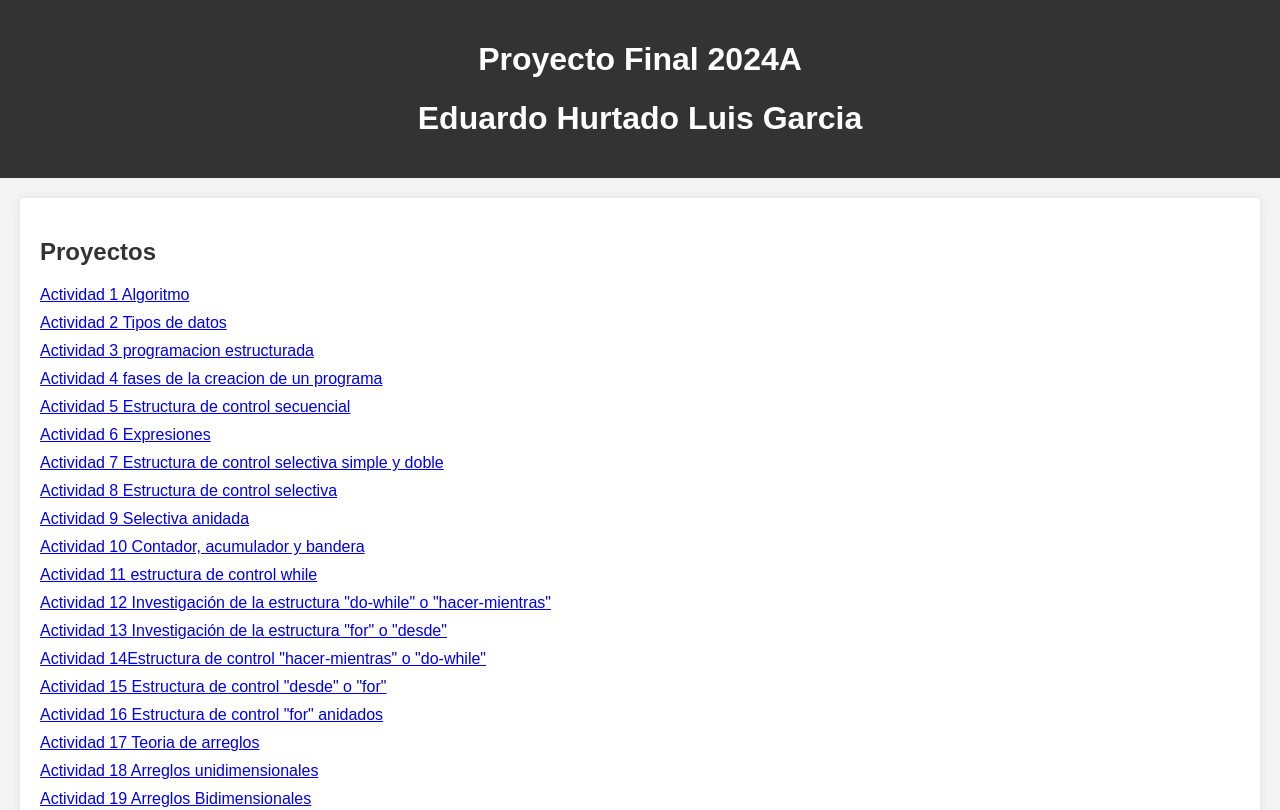
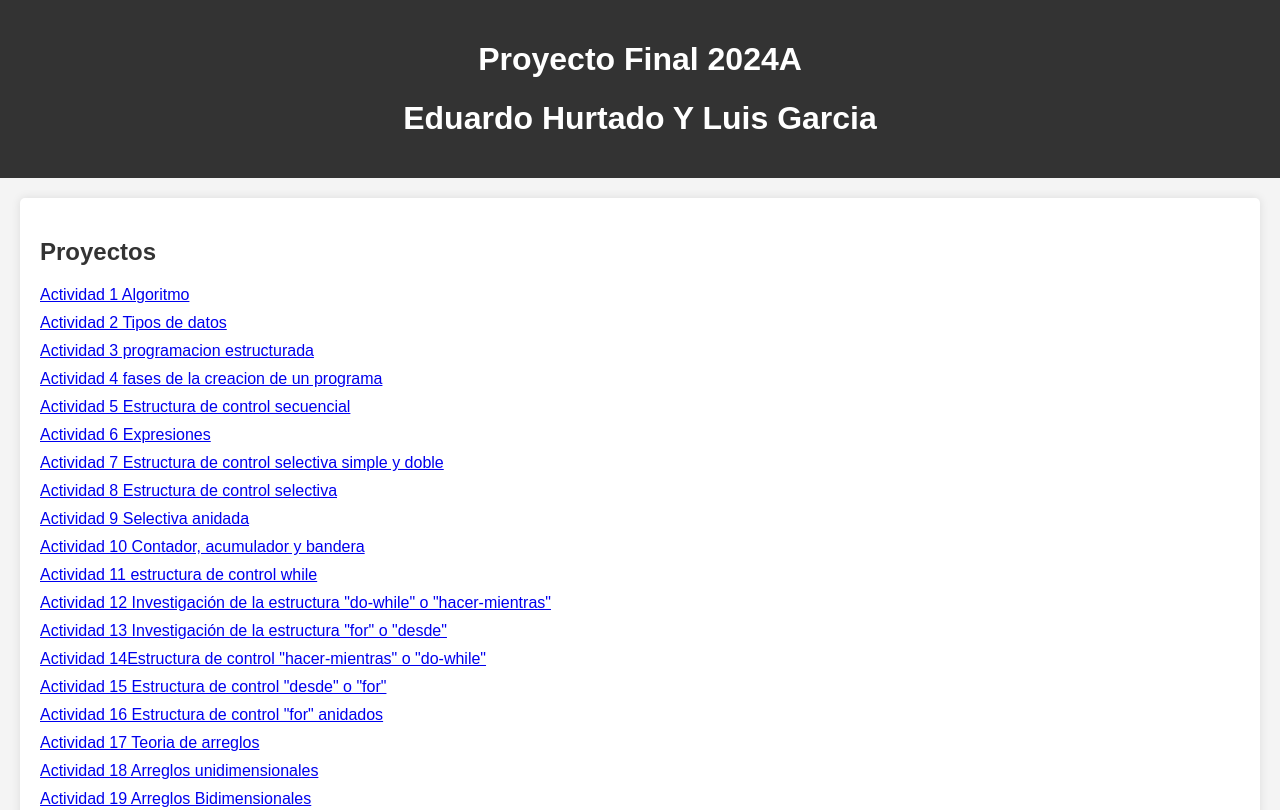
Before and after one commit to Edu515xd/ProyectoFinal2024A, a plain HTML site: page index.html in a window 1280 px wide. Shown: the top 810 px of the page. Drawn offline with Linux system fonts and the light colour scheme.

Commit message:
Update index.html

```diff
--- a/index.html
+++ b/index.html
@@ -47,7 +47,7 @@
 <body>
     <header>
         <h1>Proyecto Final 2024A</h1>
-		<h1>Eduardo Hurtado Luis Garcia</h1>
+		<h1>Eduardo Hurtado Y Luis Garcia</h1>
     </header>
 
     <section id="proyectos">
```
